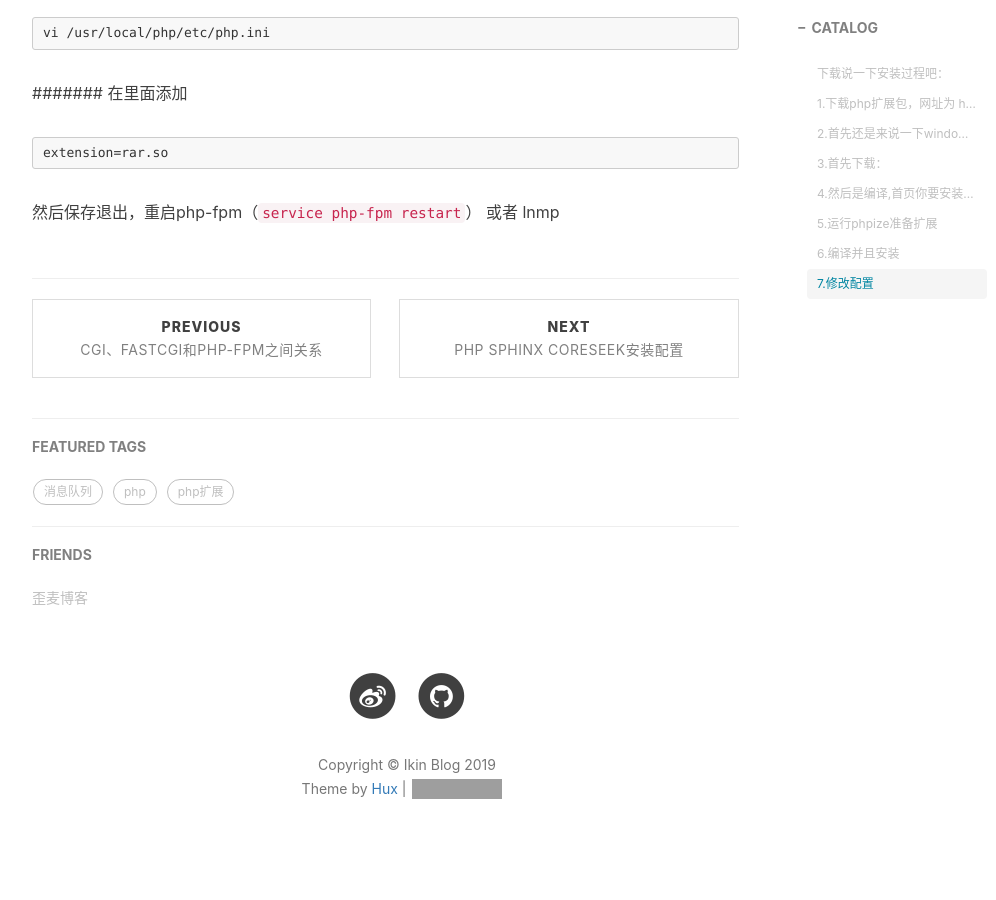
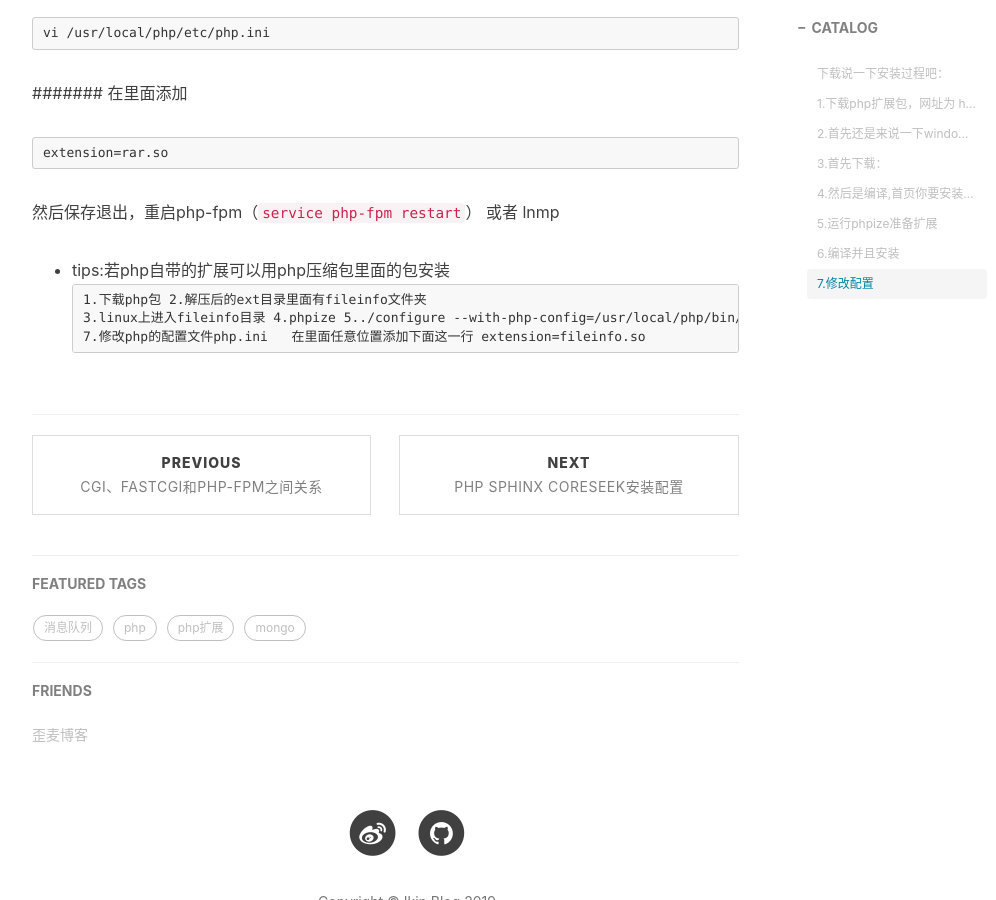
Before and after one commit to ryuqing/ikinblog, a Jekyll site: the page built from _posts/2017-07-03-php-rar-extension-install.md, in a window 1280 px wide and 900 px high, scrolled down 2082 px. Shown: the whole window, without its empty margins (233-1229 px from the left). Built offline with Jekyll 4.4.1, drawn with Linux system fonts in a browser that asks for light colours; nearby versions of some CDN libraries; comment, search, counter and statistics services are not loaded; grey boxes are pictures that could not be loaded.

Commit message:
php安装包

````diff
--- a/_posts/2017-07-03-php-rar-extension-install.md
+++ b/_posts/2017-07-03-php-rar-extension-install.md
@@ -70,3 +70,11 @@
 extension=rar.so
 ```
 然后保存退出，重启php-fpm（`service php-fpm restart`） 或者 lnmp
+
+
+* tips:若php自带的扩展可以用php压缩包里面的包安装
+```
+1.下载php包 2.解压后的ext目录里面有fileinfo文件夹
+3.linux上进入fileinfo目录 4.phpize 5../configure --with-php-config=/usr/local/php/bin/php-config  6.make && make install
+7.修改php的配置文件php.ini   在里面任意位置添加下面这一行 extension=fileinfo.so
+```
````
Also changed, not shown: _posts/2018-11-27-php-xdebug.md (+4 -4 lines), _posts/2018-12-19-php-mongo-集群搭建.md (added, +25 -0 lines).
